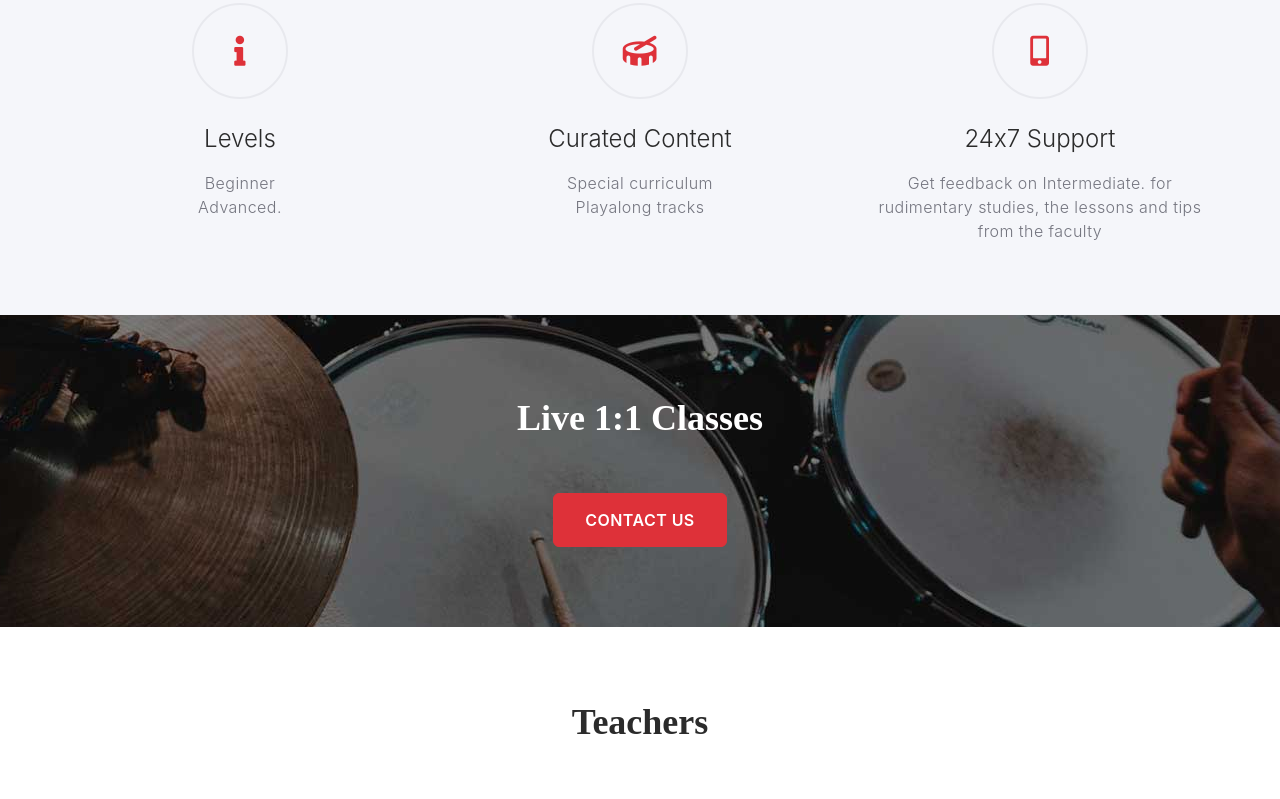
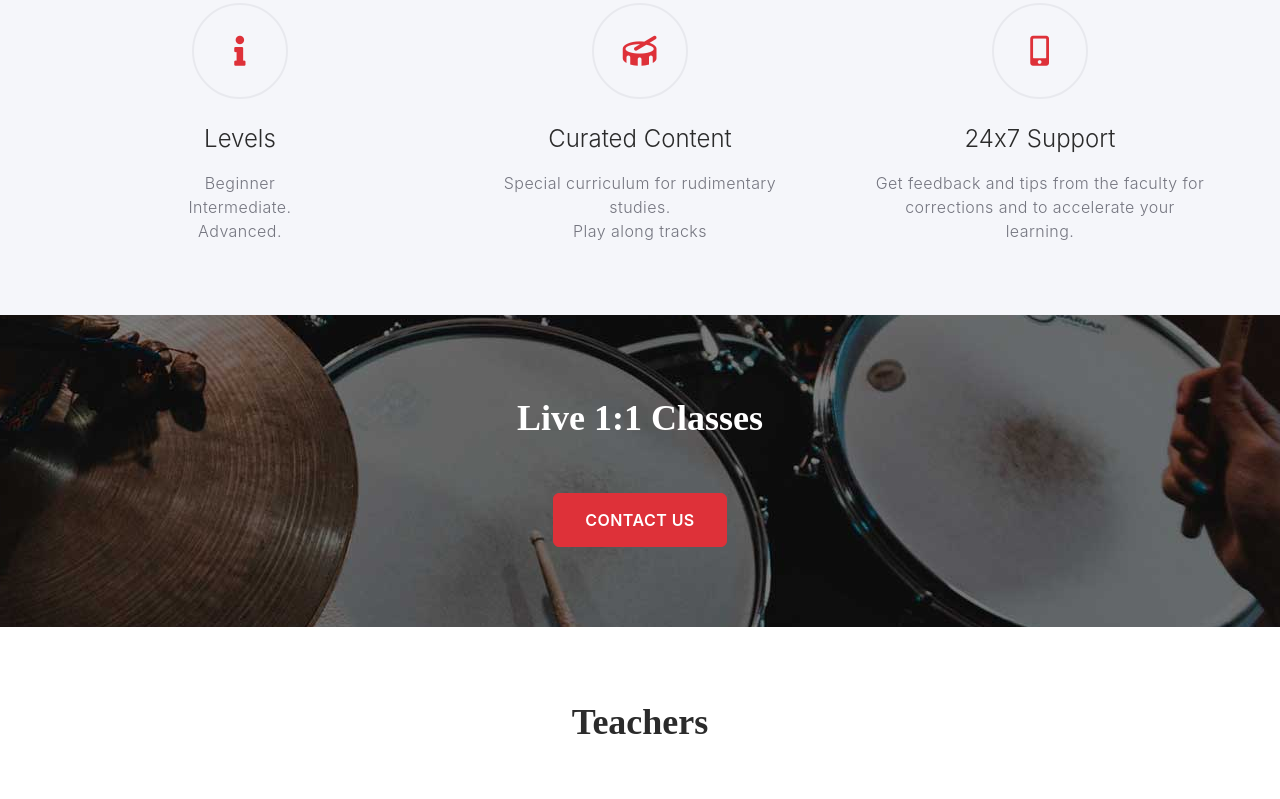
Before and after one commit to jjgib/drumx, a plain HTML site: page index.html in a window 1280 px wide. Shown: the part 1501-2300 px from the top of the page. Drawn offline with Linux system fonts and the light colour scheme; a web font is replaced by a local one.

Commit message:
Done the text corrections

```diff
--- a/index.html
+++ b/index.html
@@ -37,7 +37,7 @@
                       <div class="unit-left"><span class="icon icon-md icon-modern mdi mdi-phone"><i class="fas fa-phone"></i></span></div>
                       <div class="unit-body">
                         <ul class="list-0">
-                          <li><a class="link-default" href="https://wa.me/9446066595">9446066595</a></li>
+                          <li><a class="link-default" href="https://wa.me/+919446066595">+919446066595</a></li>
                           <!----<li><a class="link-default" href="tel:#">9800000000</a></li>--->
                         </ul>
                       </div>
@@ -130,6 +130,7 @@
                 <div class="novi-icon box-creative-icon linearicons-playlist"><i class="fas fa-info"></i></div>
                 <h4 class="box-creative-title"><a href="#">Levels</a></h4>
                 <p>Beginner <br>
+                  Intermediate.<br>
                   Advanced.
                 </p>
               </article>
@@ -139,8 +140,8 @@
               <article class="box-creative wow slideInDown" data-wow-delay=".2s" style="visibility: visible; animation-delay: 0.2s; animation-name: slideInDown;">
                 <div class="novi-icon box-creative-icon linearicons-guitar"><i class="fas fa-drum"></i></div>
                 <h4 class="box-creative-title"><a href="#">Curated Content</a></h4>
-                <p>Special curriculum <br>
-                  Playalong tracks
+                <p>Special curriculum for rudimentary studies.<br>
+                  Play along tracks
                 </p>
               </article>
             </div>
@@ -149,8 +150,7 @@
               <article class="box-creative wow slideInDown" data-wow-delay=".3s" style="visibility: visible; animation-delay: 0.3s; animation-name: slideInDown;">
                 <div class="novi-icon box-creative-icon linearicons-mic"><i class="fas fa-mobile-alt"></i></div>
                 <h4 class="box-creative-title"><a href="#">24x7 Support</a></h4>
-                <p>Get feedback on Intermediate. for rudimentary studies, the lessons and tips <br>
-                  from the faculty
+                <p>Get feedback and tips from the faculty for corrections and to accelerate your learning.
                 </p>
               </article>
             </div>
@@ -489,7 +489,7 @@ us.</span></p>
               <div class="layout-bordered-item-inner wow slideInUp" style="">
                 <div class="icon icon-lg mdi mdi-phone text-primary"><i class="fas fa-phone"></i></div>
                 <ul class="list-0">
-                  <li><a class="link-default" href="https://wa.me/9446066595">9446066595</a></li>
+                  <li><a class="link-default" href="https://wa.me/+919446066595">+919446066595</a></li>
                 </ul>
               </div>
             </div>
```
